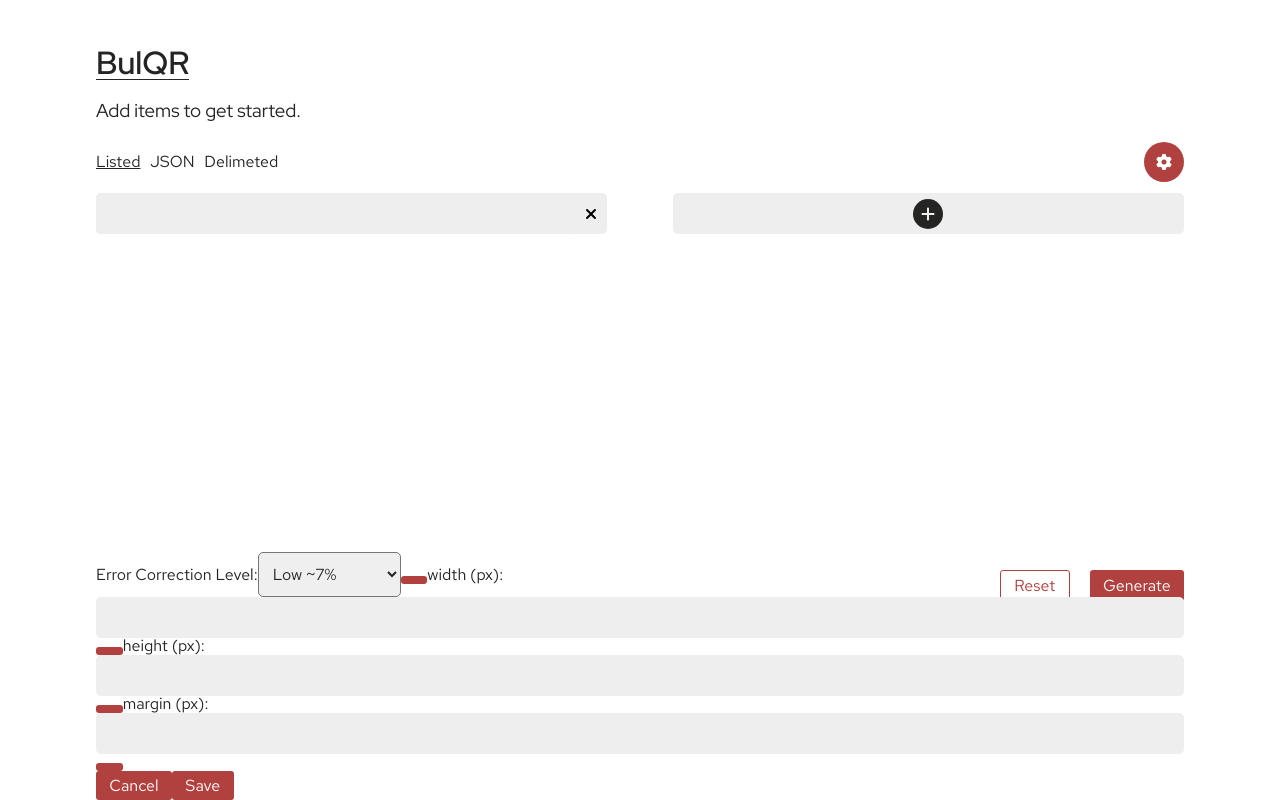
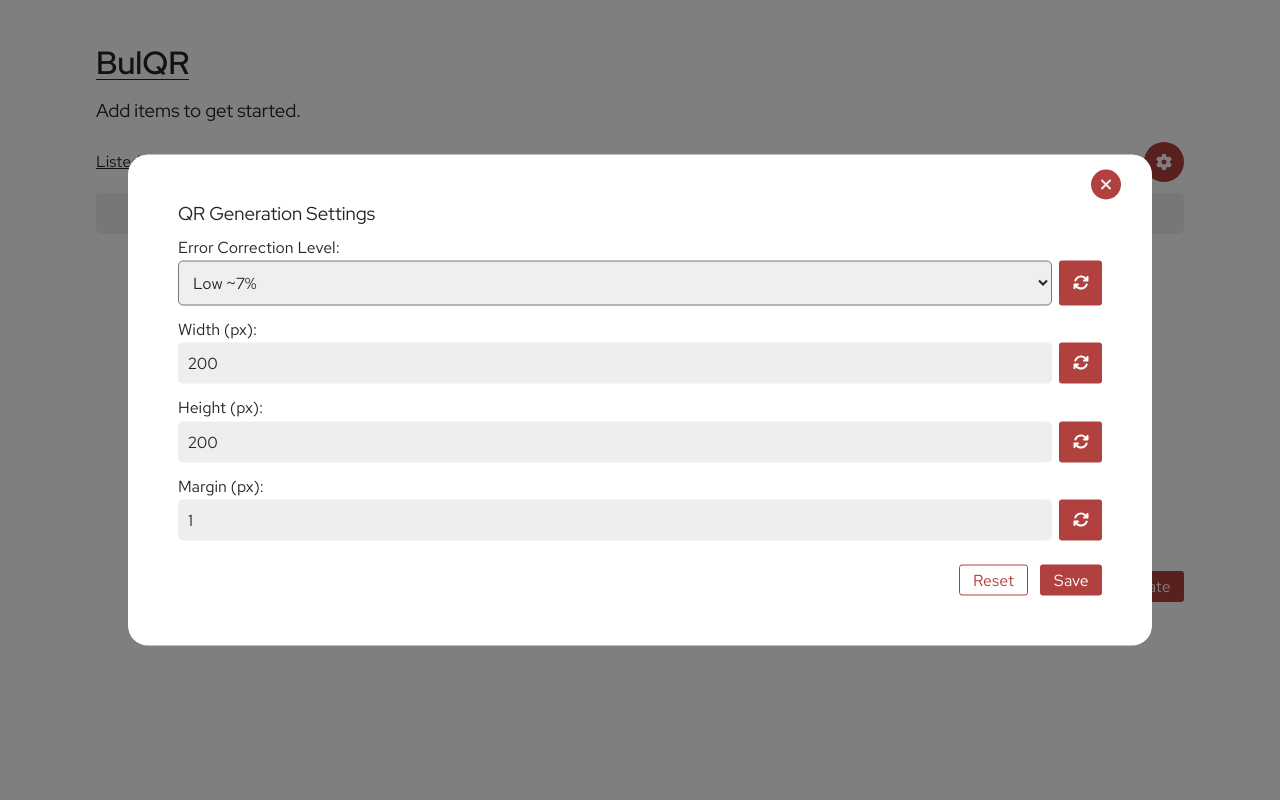
Before and after one commit to philteigne/QRGenerator, a React (Create React App) app in the folder frontend/: page / in a window 1280 px wide. Both pictures are taken after a click on the button 1164 px from the left and 162 px from the top of the page. Built offline with nearby package versions, Linux system fonts and the light colour scheme.

Commit message:
Updated functionality of input resets and values

```diff
--- a/frontend/src/components/QRSettingsModal.tsx
+++ b/frontend/src/components/QRSettingsModal.tsx
@@ -1,6 +1,8 @@
 import {useState} from "react"
 
 import { stateObject, QRSettingsObject } from "../interfaces/StateInterfaces";
+import { faArrowsRotate, faXmark } from '@fortawesome/free-solid-svg-icons'
+import { FontAwesomeIcon } from "@fortawesome/react-fontawesome";
 
 const QRSettingsModal = (
   {state, dispatch}:
@@ -21,10 +23,19 @@ const QRSettingsModal = (
   };
 
   return(
-    <div className="modal">
+    <div className="QRSettingsModal">
+      <h2>QR Generation Settings</h2>
+      <button className='aButton-alt QRSettingsCloseButton'
+        onClick={() => handleClose()}
+      >
+        <FontAwesomeIcon icon={faXmark} />
+      </button>
       <form>
         <label>Error Correction Level:</label>
+        <div className="QRSettingsInputContainer">
           <select
+            className="QRSettingsInput"
+            value={QRSettingsUpdate.errorCorrection}
             onChange={e => setQRSettingsUpdate({...QRSettingsUpdate, errorCorrection: e.target.value as 'L' | 'M' | 'Q' | 'H'})}
           >
             <option value={'L'}>Low ~7%</option>
@@ -33,45 +44,73 @@ const QRSettingsModal = (
             <option value={'H'}>High ~30%</option>
           </select>
           <button
-          onClick={() => setQRSettingsUpdate({...QRSettingsUpdate, errorCorrection: QRSettingsDefault.errorCorrection})}
-        ></button>
+            type="button"
+            onClick={() => setQRSettingsUpdate({...QRSettingsUpdate, errorCorrection: state.QRSettings.errorCorrection})}
+          >
+            <FontAwesomeIcon icon={faArrowsRotate} />
+          </button>
+        </div>
 
-        <label>width (px):</label>
+        <label>Width (px):</label>
+        <div className="QRSettingsInputContainer">
           <input
+            className="QRSettingsInput"
             type="number"
+            value={Number(QRSettingsUpdate.width)}
+            placeholder={String(state.QRSettings.width)}
             onChange={e => setQRSettingsUpdate({...QRSettingsUpdate, width: parseFloat(e.target.value)})}
           />
           <button
-          onClick={() => setQRSettingsUpdate({...QRSettingsUpdate, width: QRSettingsDefault.width})}
-        ></button>
+            type="button"
+            onClick={() => setQRSettingsUpdate({...QRSettingsUpdate, width: state.QRSettings.width})}
+          >
+            <FontAwesomeIcon icon={faArrowsRotate} />
+          </button>
+        </div>
 
-        <label>height (px):</label>
+        <label>Height (px):</label>
+        <div className="QRSettingsInputContainer">
           <input
+            className="QRSettingsInput"
             type="number"
+            value={Number(QRSettingsUpdate.height)}
+            placeholder={String(state.QRSettings.height)}
             onChange={e => setQRSettingsUpdate({...QRSettingsUpdate, height: parseFloat(e.target.value)})}
           />
           <button
-          onClick={() => setQRSettingsUpdate({...QRSettingsUpdate, height: QRSettingsDefault.height})}
-        ></button>
+            type="button"
+            onClick={() => setQRSettingsUpdate({...QRSettingsUpdate, height: state.QRSettings.height})}
+          >
+            <FontAwesomeIcon icon={faArrowsRotate} />
+          </button>
+        </div>
 
-        <label>margin (px):</label>
+        <label>Margin (px):</label>
+        <div className="QRSettingsInputContainer">
           <input
+            className="QRSettingsInput"
             type="number"
-          onChange={e => setQRSettingsUpdate({...QRSettingsUpdate, height: parseFloat(e.target.value)})}
+            value={Number(QRSettingsUpdate.margin)}
+            placeholder={String(state.QRSettings.margin)}
+            onChange={e => setQRSettingsUpdate({...QRSettingsUpdate, margin: parseFloat(e.target.value)})}
           />
           <button
-          onClick={() => setQRSettingsUpdate({...QRSettingsUpdate, margin: QRSettingsDefault.margin})}
-        ></button>
+            type="button"
+            onClick={() => setQRSettingsUpdate({...QRSettingsUpdate, margin: state.QRSettings.margin})}
+          >
+            <FontAwesomeIcon icon={faArrowsRotate} />
+          </button>
+        </div>
       </form>
 
+      <div className="QRFormControl">
         <button
           onClick={() => {
-          setQRSettingsUpdate({...state.QRSettings});
-          handleClose();
-          console.log(state.QRSettingsModal)
+            setQRSettingsUpdate({...QRSettingsDefault});
           }}
+          className="inverse"
         >
-        Cancel
+          Reset
         </button>
         <button
           onClick={() => {
@@ -83,6 +122,7 @@ const QRSettingsModal = (
           Save
         </button>
       </div>
+    </div>
   )
 }
 
```
Lines whose indentation alone changed are shown as unchanged.
